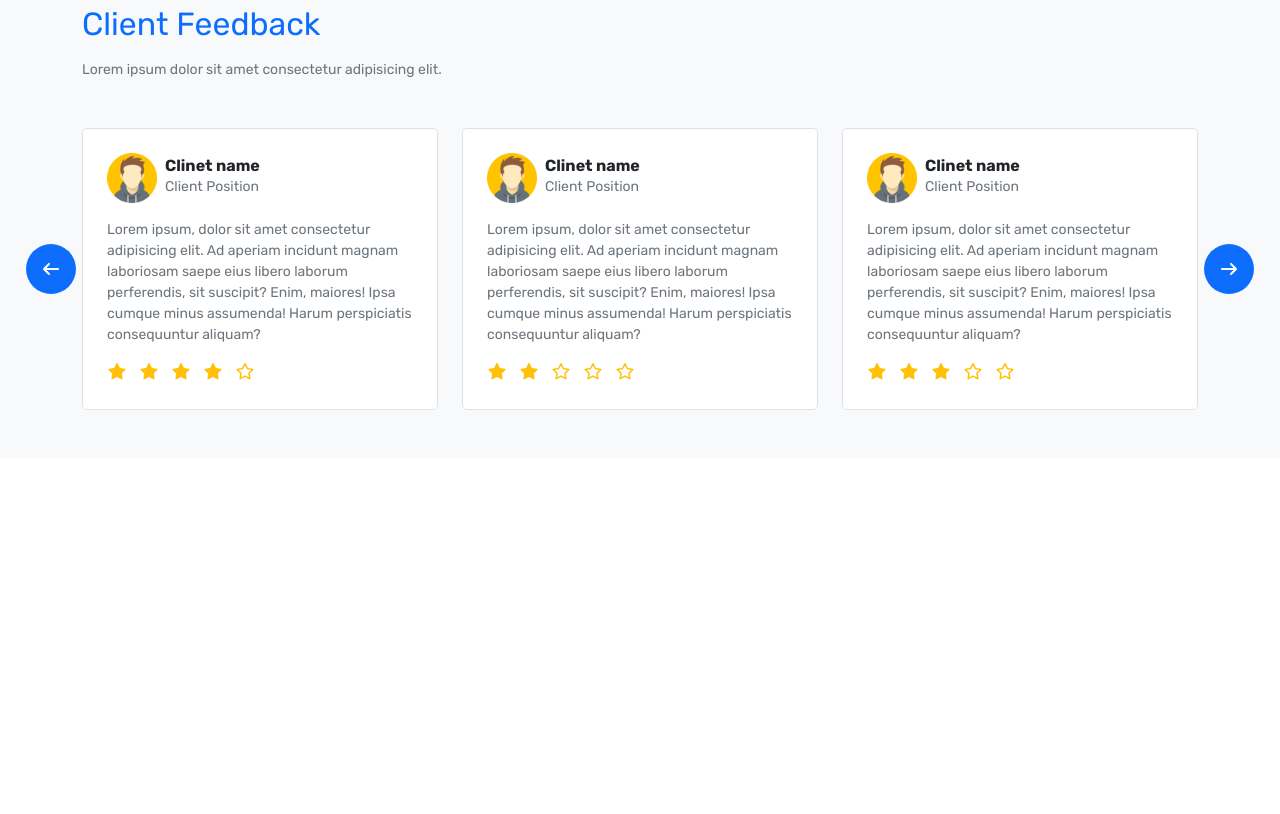
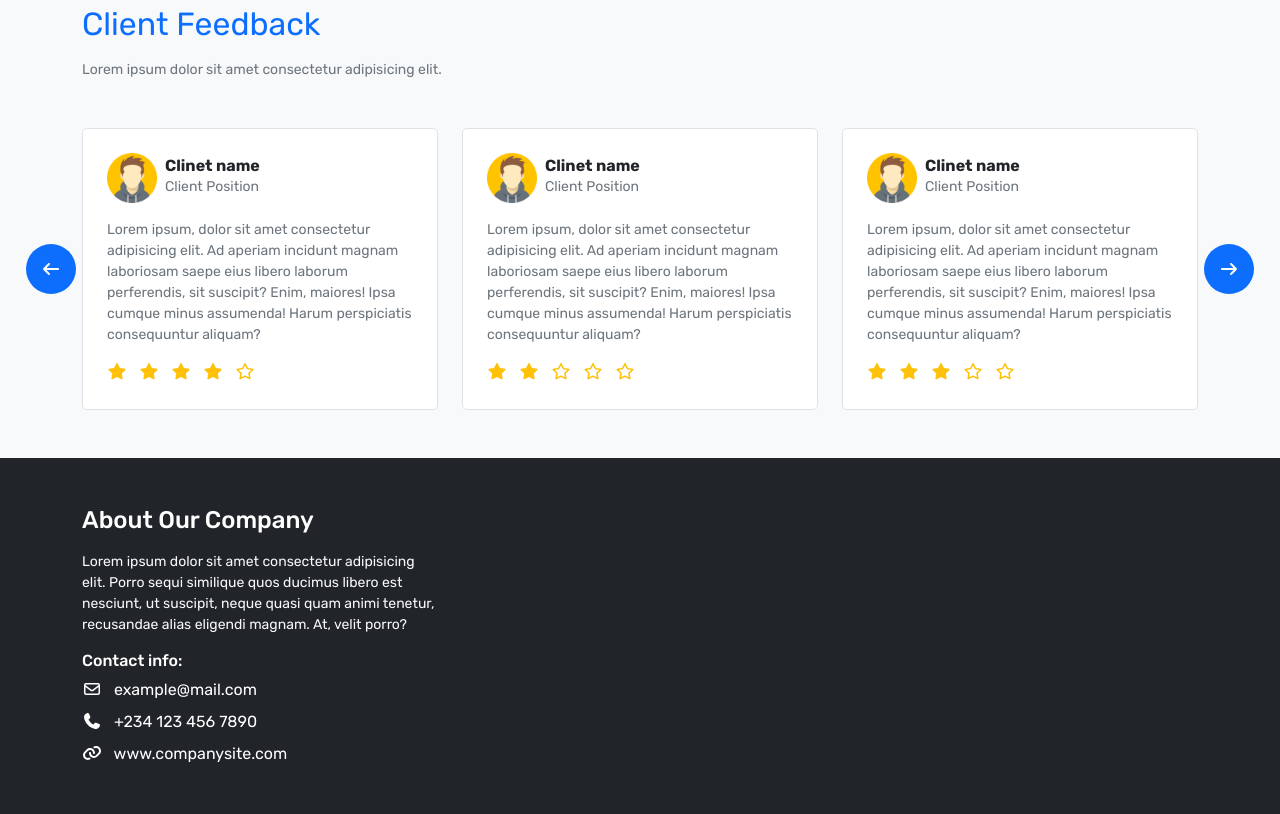
Before and after one commit to NTH-CODER/html-css-landing-page, a plain HTML site: page index.html in a window 1280 px wide. Shown: the part 2763-3577 px from the top of the page. Before the commit the page ends 3221 px from the top, so only its background shows below. Drawn offline with Linux system fonts and the light colour scheme.

Commit message:
project completed

```diff
--- a/index.html
+++ b/index.html
@@ -610,6 +610,45 @@
 			</div>
 		</section>
 
+		<!-- footer -->
+		<footer class="bg-dark pt-5 pb-5">
+			<div class="container">
+				<div class="row">
+					<div class="col-md-4">
+						<div class="text-light">
+							<h4 class="text-white">About Our Company</h4>
+
+							<p class="mt-3 small">
+								Lorem ipsum dolor sit amet consectetur adipisicing elit. Porro sequi similique quos ducimus libero est nesciunt, ut suscipit, neque quasi quam animi tenetur, recusandae alias eligendi magnam. At, velit porro?
+							</p>
+
+							<h6 class="text-white">Contact info:</h6>
+
+							<div class="mt-2">
+								<div>
+									<a href="" class="text-white text-decoration-none">
+										<i class="far fa-envelope me-2"></i> example@mail.com
+									</a>
+								</div>
+
+								<div class="mt-2">
+									<a href="" class="text-white text-decoration-none">
+										<i class="fas fa-phone me-2"></i> +234 123 456 7890
+									</a>
+								</div>
+
+								<div class="mt-2">
+									<a href="" class="text-white text-decoration-none">
+										<i class="fas fa-link me-2"></i> www.companysite.com
+									</a>
+								</div>
+							</div>
+						</div>
+					</div>
+				</div>
+			</div>
+		</footer>
+
         <script src="Assets/bootstrap-5.1.3-dist/js/bootstrap.min.js"></script>
         <script src="Assets/fontawesome-free-6.1.2-web/fontawesome-free-6.1.2-web/js/all.min.js"></script>
         <script src="script.js"></script>
```
